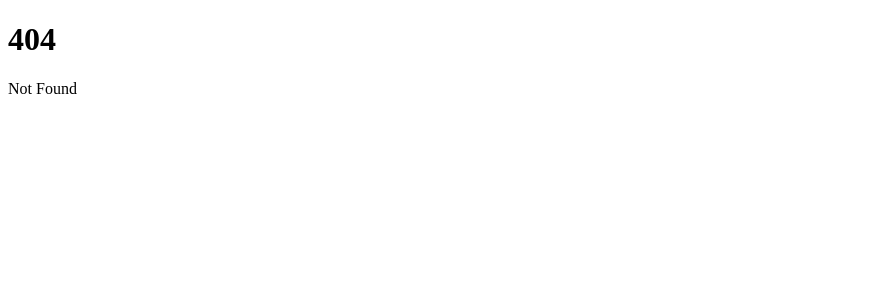
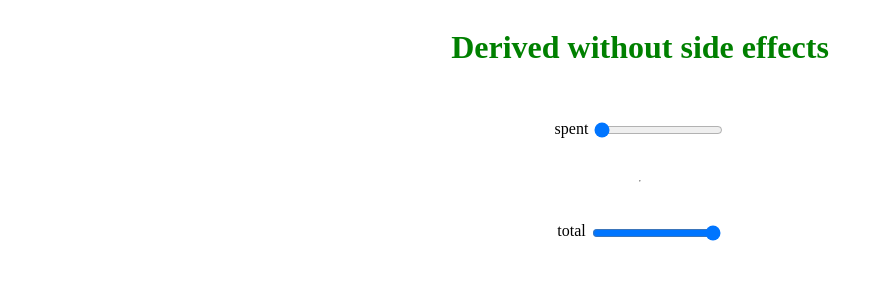
Before and after one commit to Waldemar-00/sv_kit_practice, a SvelteKit app in the folder kit-app/: page /derived in a window 1280 px wide. Before the commit this address had no page. Shown: the top 300 px of the page, without its empty margins (0-883 px from the left). Built offline with nearby package versions, Linux system fonts and the light colour scheme.

Commit message:
Getter and setter for derived. Gettre and setter in class and derived values.

```diff
--- /dev/null
+++ b/kit-app/src/+error.svelte
@@ -0,0 +1 @@
+<h1>OOOps!</h1>
--- /dev/null
+++ b/kit-app/src/routes/derived/+page.svelte
@@ -0,0 +1,32 @@
+<script>
+    import '../../styles.css'
+    let total = 200
+    let spent = $state(0)
+
+    let left = {
+        get rest() {
+            return total - spent
+        },
+        set rest(s) {
+            spent = s
+        }
+    }
+</script>
+
+<div class=wrapper>
+    <h1>Derived without side effects</h1>
+    <label title="spent line">
+         spent <input type="range" max={total} bind:value={spent}>
+    </label>
+
+    <hr>
+    <label title="total line">
+         total <input type="range" max={total} bind:value={left.rest}>
+    </label>
+</div>
+
+<style>
+ input {
+    vertical-align: middle;
+ }
+</style>
--- /dev/null
+++ b/kit-app/src/routes/temperature/+page.svelte
@@ -0,0 +1,30 @@
+<script>
+    import '../../styles.css'
+    class Temperature {
+        #celsius = 0
+        #fahrenheit = 0
+        get celsius(){return this.#celsius}
+        set celsius(c){
+            this.#celsius = c
+            this.#fahrenheit = c * 9/5 + 32
+        }
+        get fahrenheit() {
+            return this.#fahrenheit
+        }
+        set fahrenheit(f) {
+            this.#fahrenheit = f
+            this.#celsius = (f - 32) * 5/9
+        }
+    }
+    const temperature = new Temperature()
+</script>
+<div class="wrapper">
+    Celsius: <input type="number" bind:value={temperature.celsius}>
+    <hr>
+    Fahrenheit: <input type="number" bind:value={temperature.fahrenheit}>
+</div>
+<style>
+    input {
+        padding: 0.7rem 1.5rem;
+    }
+</style>
--- /dev/null
+++ b/kit-app/src/styles.css
@@ -0,0 +1,17 @@
+button {
+	padding: 0.5rem 0.7rem;
+	border: none;
+	background-color: #fff;
+	color: green;
+	cursor: pointer;
+}
+.wrapper {
+	display: flex;
+	flex-direction: column;
+	justify-content: center;
+	align-items: center;
+	gap: 2rem;
+}
+h1 {
+	color: green;
+}
```
